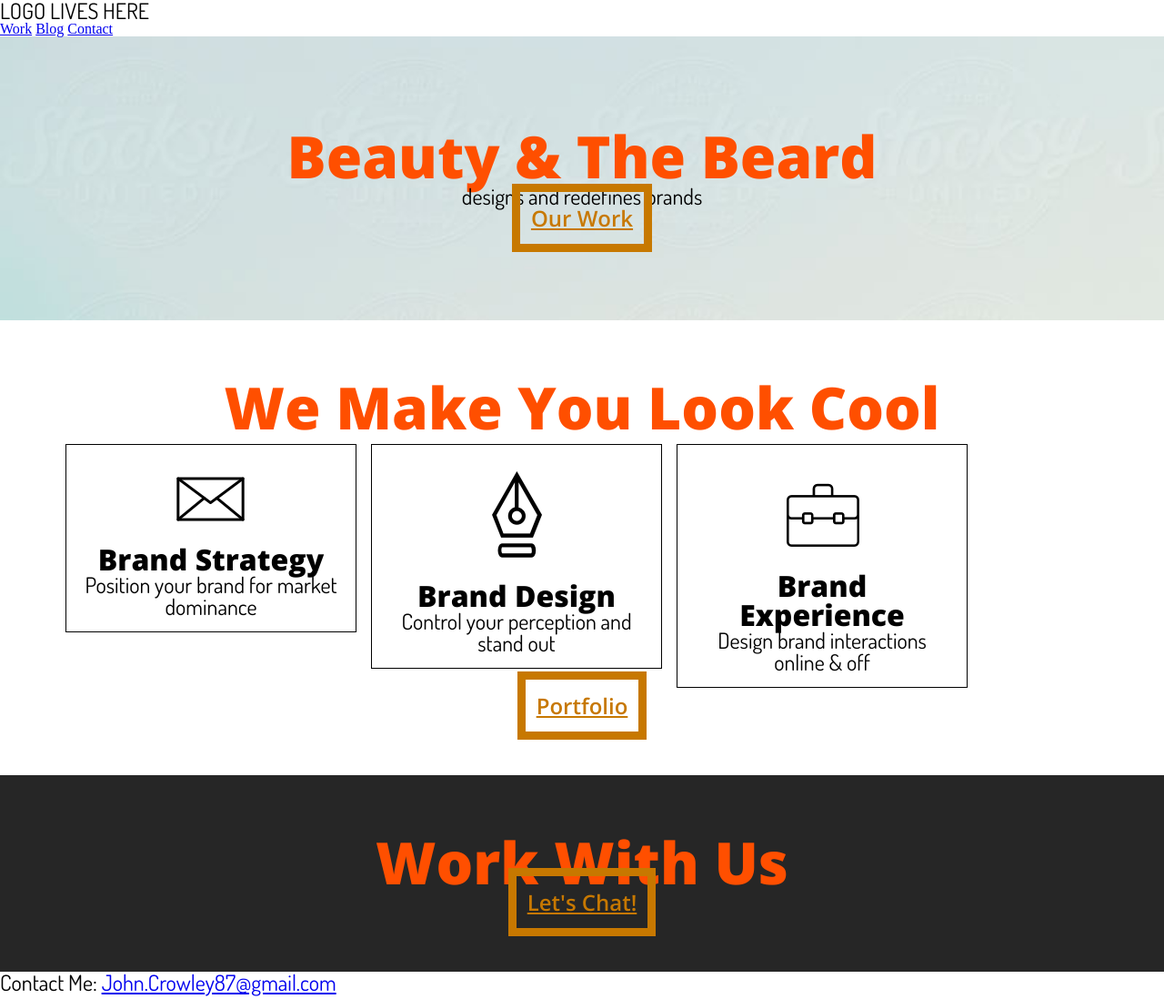
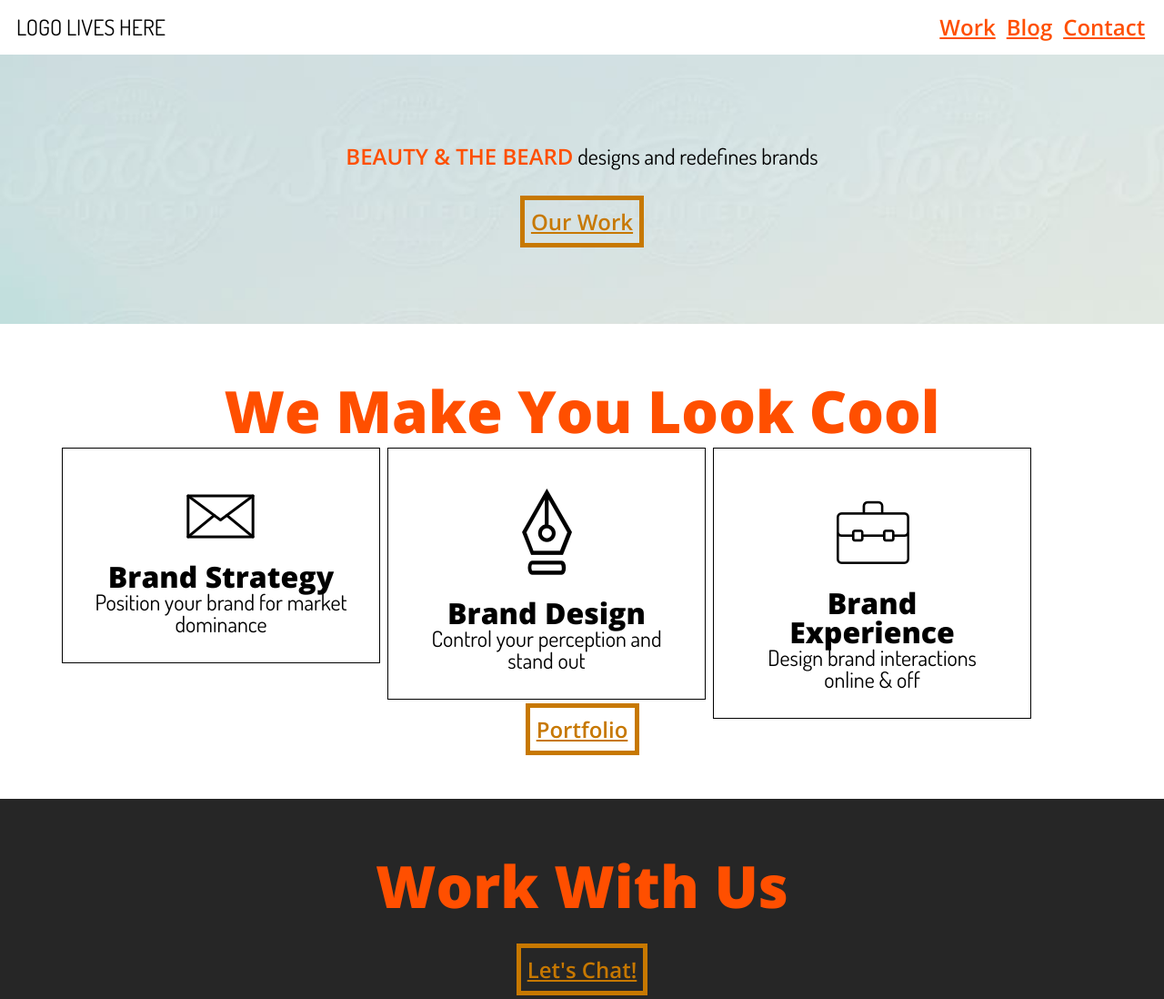
Before and after one commit to crowlejt/crowlejt.github.io, a plain HTML site: page unit_8/index.html in a window 1280 px wide. Shown: the top 1098 px of the page at 91% size. Drawn offline with nearby package versions, Linux system fonts and the light colour scheme.

Commit message:
Fixing HTML & Refining Style

```diff
--- a/unit_8/CSS/stylesheet.css
+++ b/unit_8/CSS/stylesheet.css
@@ -17,16 +17,59 @@ p{
   font-size: 1.5em;
 }
 
+span{
+  font-family: 'Open Sans',sans-serif;
+  font-weight: 600;
+  font-size: 1em;
+  color: #FF4F00;
+}
 
+nav{
+  float: right;
+  font-family: 'Open Sans',sans-serif;
+  font-weight: 600;
+  font-size: 1.5em;
+  margin:.75em .75em .75em 0;
+}
 
+nav a{
+  margin: 0 .12em 0 .12em;
+  color: #FF4F00;
+}
+
+a:hover{
+  color: #ADC8D4;
+}
+
+footer{
+  clear: both;
+  margin: 1em 0 .75em .75em;
+}
+
+.logo{
+  margin:.75em 0 .75em .75em;
+  float: left;
+}
 
 .cta{
   font-family: 'Open Sans', sans-serif;
   font-size: 1.5em;
   font-weight: 600;
   color: #C77800;
-  border: 9px solid;
-	padding: .5em;
+  border: 5px solid;
+	padding: .3em;
+}
+
+#ourworkcta{
+  margin-top: 3em;
+}
+
+#portfoliocta{
+  margin-top: 3em;
+}
+
+#letschatcta{
+  margin-top: 3em;
 }
 
 #splash{
@@ -34,6 +77,7 @@ p{
   background-size: cover;
   text-align: center;
   padding: 6.25em;
+  clear:both;
 }
 
 #thepitch,#brandstrategy,#branddesign,#brandexperience{
@@ -48,25 +92,28 @@ p{
 #brandstrategy{
   float: left;
   width: 25%;
-  border: 1px, black solid;
-	padding: 15px;
-  margin: .5em;
+  border: 1px solid;
+	padding: 30px;
+  text-align: center;
+  margin: .5em .25em 0 .25em;
 }
 
 #branddesign{
   float: left;
   width: 25%;
-  border: 1px, black solid;
-	padding: 15px;
-  margin: .5em;
+  border: 1px solid;
+	padding: 30px;
+  text-align: center;
+  margin: .5em .25em 0 .25em;
 }
 
 #brandexperience{
   float: left;
   width: 25%;
-  border: 1px, black solid;
-	padding: 15px;
-  margin: .5em;
+  border: 1px solid;
+	padding: 30px;
+  text-align: center;
+  margin: .5em .25em 0 .25em;
 }
 
 #workwithus{
@@ -81,6 +128,11 @@ p{
   margin-top: 3em;
 }
 
-footer{
-  clear: both;
+.clearfix:after {
+    visibility: hidden;
+    display: block;
+    font-size: 0;
+    content: " ";
+    clear: both;
+    height: 0;
 }
--- a/unit_8/index.html
+++ b/unit_8/index.html
@@ -1,7 +1,6 @@
 <!DOCTYPE html>
-<html>
+<html lang="en">
   <head>
-    <title>CSS Links</title>
     <link rel="stylesheet" type="text/css" href="CSS/reset.css">
     <link rel="stylesheet" type="text/css" href="CSS/stylesheet.css">
     <title>Beauty &amp; The Beard</title>
@@ -9,42 +8,45 @@
   <body>
     <p class="logo">LOGO LIVES HERE</p>
     <nav>
-      <a href="#">Work<a>
-      <a href="#">Blog<a>
-      <a href="#">Contact<a>
+      <a href="#">Work</a>
+      <a href="#">Blog</a>
+      <a href="#">Contact</a>
     </nav>
     <section id="splash">
-      <h1>Beauty &amp; The Beard</h1>
-      <p>designs and redefines brands</p>
-      <a href="#" class="cta">Our Work<a>
+      <p><span>BEAUTY &amp; THE BEARD</span> designs and redefines brands</p>
+      <div id=ourworkcta>
+        <a href="#" class="cta">Our Work</a>
+      </div>
     </section>
     <section id="thepitch" class="clearfix">
       <h1>We Make You Look Cool</h1>
       <section id="brandstrategy">
-        <img src="https://crowlejt.github.io/unit_8/Images/Contact.png" alt="TBD - Icon">
+        <img src="https://crowlejt.github.io/unit_8/Images/Contact.png" alt="TBD - Icon"/>
         <h3>Brand Strategy</h3>
         <p>Position your brand for market dominance</p>
       </section>
       <section id="branddesign">
-        <img src="https://crowlejt.github.io/unit_8/Images/Blog.png" alt="TBD - Icon">
+        <img src="https://crowlejt.github.io/unit_8/Images/Blog.png" alt="TBD - Icon"/>
         <h3>Brand Design</h3>
         <p>Control your perception and stand out</p>
       </section>
       <section id="brandexperience">
-        <img src="https://crowlejt.github.io/unit_8/Images/portfolio.png" alt="TBD - Icon">
+        <img src="https://crowlejt.github.io/unit_8/Images/portfolio.png" alt="TBD - Icon"/>
         <h3>Brand Experience</h3>
         <p>Design brand interactions online &amp; off</p>
       </section>
-      <section id="portfoliocta" class="clearfix">
-        <a href="#" class="cta">Portfolio<a>
-      </section>
+      <div id="portfoliocta" class="clearfix">
+        <a href="#" class="cta">Portfolio</a>
+      </div>
     </section>
     <section id="workwithus">
       <h1>Work With Us</h1>
-      <a href="#" class="cta">Let's Chat!<a>
+      <div id="letschatcta">
+        <a href="#" class="cta">Let's Chat!</a>
+      </div>
     </section>
     <footer>
-		<p>Contact Me: <a href="mailto:John.Crowley87@gmail.com">John.Crowley87@gmail.com</a></p>
+		    <p>Contact Me: <a href="mailto:John.Crowley87@gmail.com">John.Crowley87@gmail.com</a></p>
 	  </footer>
   </body>
 </html>
```
Also changed, not shown: unit_6/index.html (+4 -4 lines).
